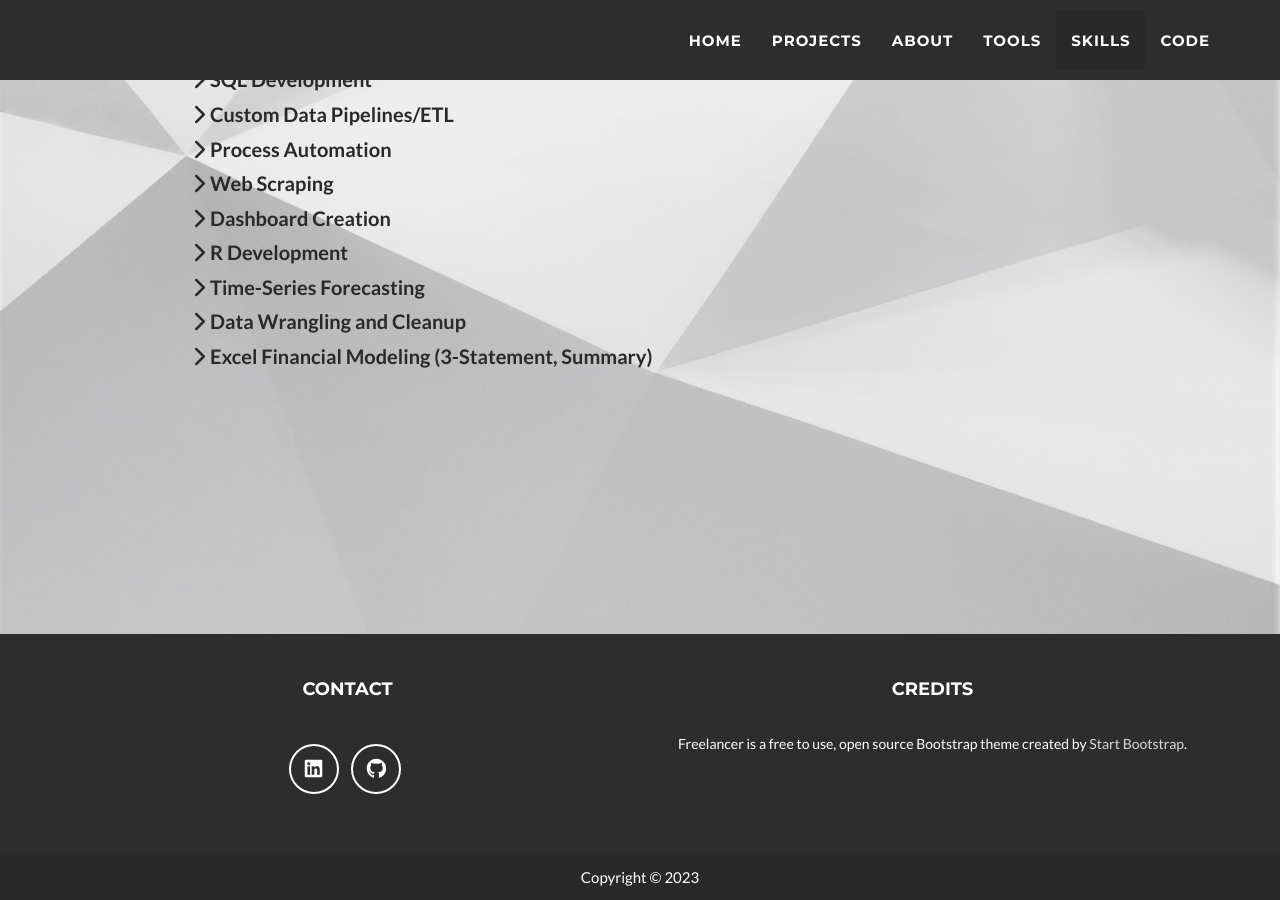
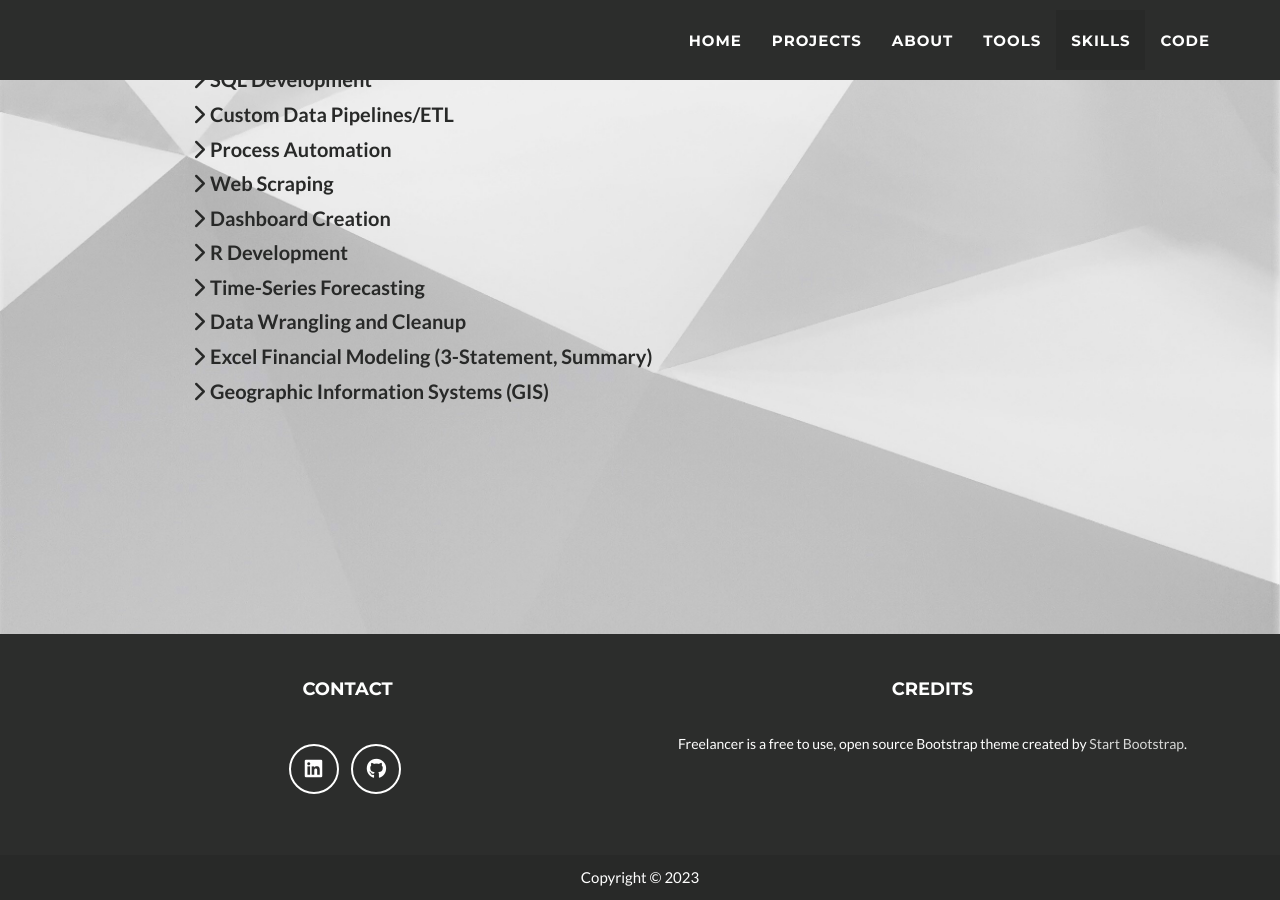
Before and after one commit to brf217/brf217.github.io, a Jekyll site: the page built from _posts/2014-07-13-project-6.markdown, in a window 1280 px wide and 900 px high, scrolled down 3146 px. Built offline with Jekyll 4.4.1, drawn with Linux system fonts in a browser that asks for light colours.

Commit message:
Update skills.html

```diff
--- a/_includes/skills.html
+++ b/_includes/skills.html
@@ -21,6 +21,7 @@
           <li class = "skills">Time-Series Forecasting</li>
           <li class = "skills">Data Wrangling and Cleanup</li>
           <li class = "skills">Excel Financial Modeling (3-Statement, Summary)</li>
+          <li class = "skills">Geographic Information Systems (GIS)</li>
   </ul>
           <div class="col-sm-0 col-md-1 col-lg-1"></div>
          </div>
```
